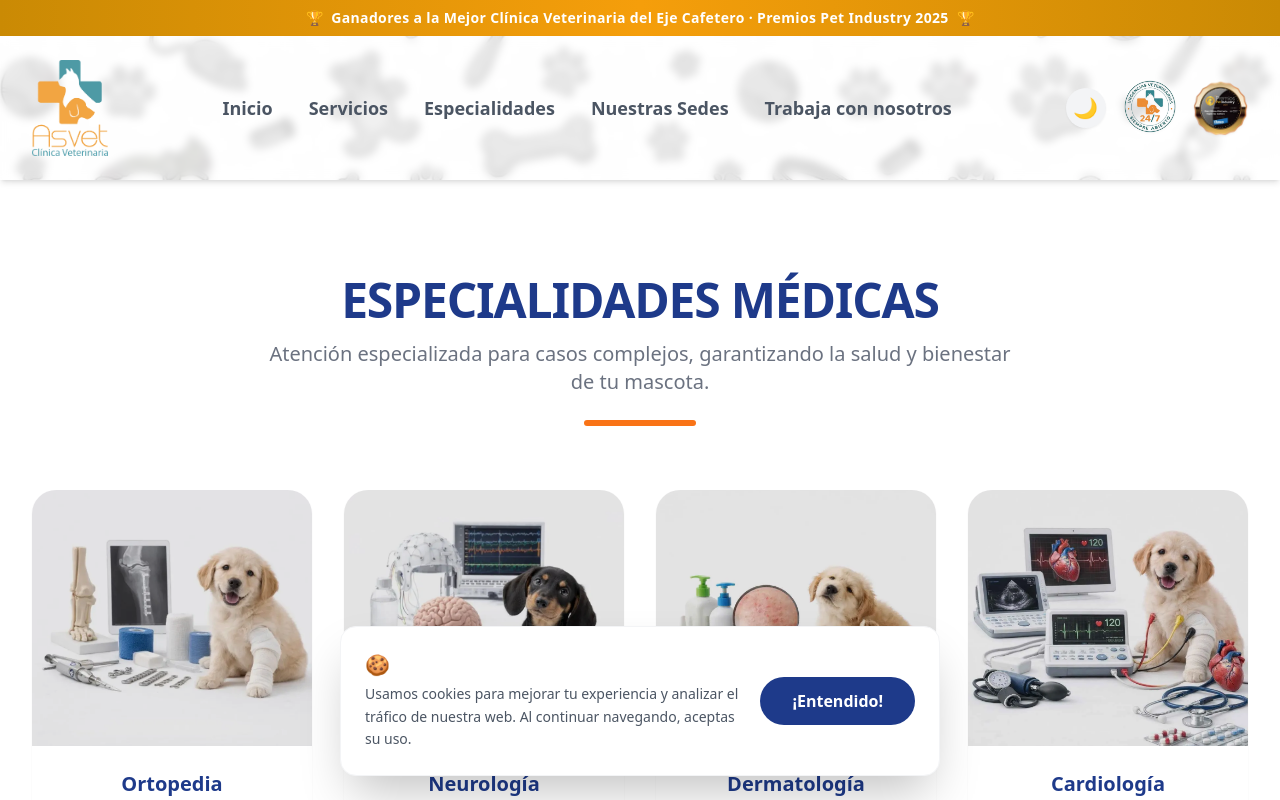
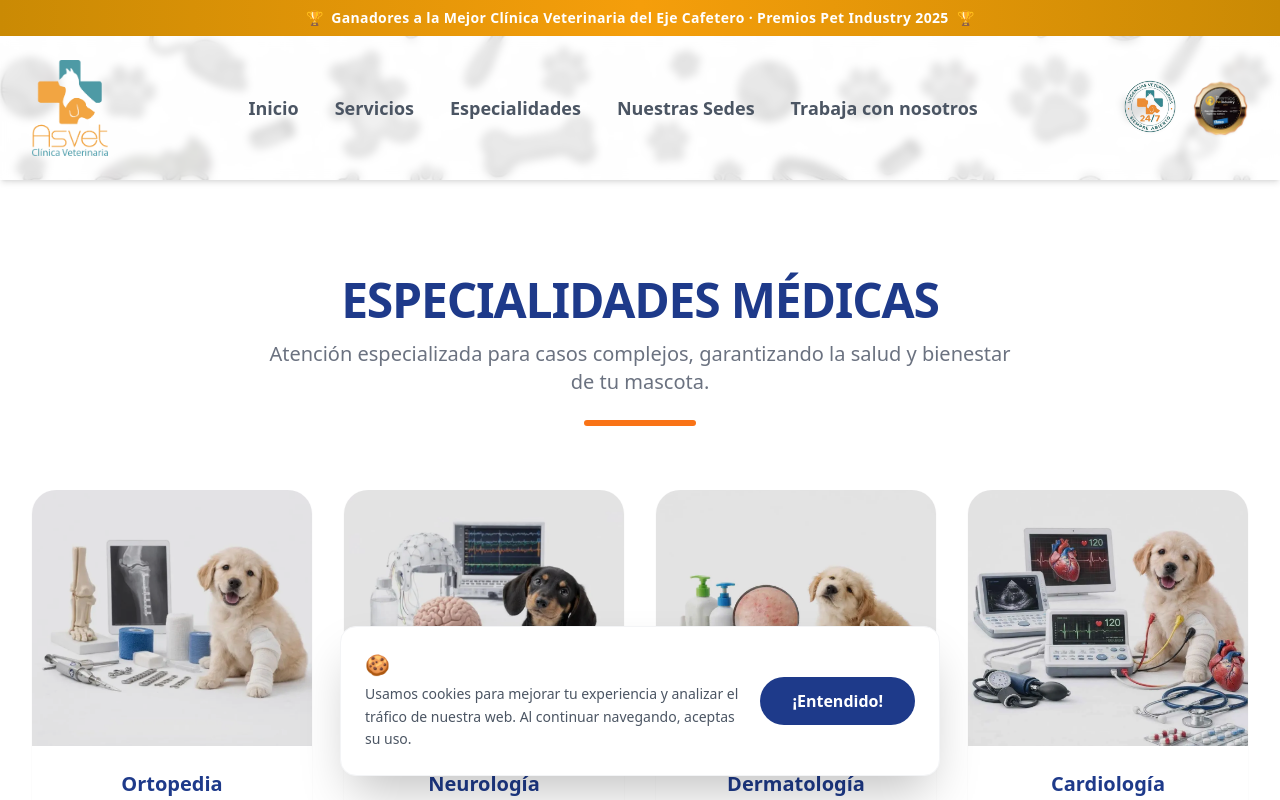
Before and after one commit to AlejandroGiron97/Asvet, an Angular app: page /especializaciones in a window 1280 px wide. Shown: the top 800 px of the page. Built offline with nearby package versions, Linux system fonts and the light colour scheme.

Commit message:
mode DarkAutomations

```diff
--- a/src/app/services/theme.service.ts
+++ b/src/app/services/theme.service.ts
@@ -6,18 +6,14 @@ export class ThemeService {
 
   constructor() {
     if (typeof window === 'undefined') return;
-    const saved       = localStorage.getItem('asvet_theme');
-    const prefersDark = window.matchMedia('(prefers-color-scheme: dark)').matches;
-    const dark        = saved ? saved === 'dark' : prefersDark;
+    const dark = this.esHoraNocturna();
     this.isDark.set(dark);
     this.apply(dark);
   }
 
-  toggle() {
-    const next = !this.isDark();
-    this.isDark.set(next);
-    this.apply(next);
-    localStorage.setItem('asvet_theme', next ? 'dark' : 'light');
+  private esHoraNocturna(): boolean {
+    const hora = new Date().getHours();
+    return hora >= 18 || hora < 6;
   }
 
   private apply(dark: boolean) {
--- a/src/app/shared/header/header.component.html
+++ b/src/app/shared/header/header.component.html
@@ -48,18 +48,8 @@
         </a>
       </nav>
 
-      <!-- Logos + toggle dark -->
+      <!-- Logos desktop -->
       <div class="hidden md:flex items-center gap-3">
-        <button (click)="theme.toggle()"
-                aria-label="Cambiar tema"
-                class="w-10 h-10 rounded-full flex items-center justify-center
-                       bg-gray-100 dark:bg-gray-700
-                       hover:bg-orange-100 dark:hover:bg-orange-900/40
-                       text-gray-700 dark:text-yellow-300
-                       transition-all duration-300 shadow-sm">
-          <span *ngIf="!theme.isDark()" class="text-xl">🌙</span>
-          <span *ngIf="theme.isDark()"  class="text-xl">☀️</span>
-        </button>
         <img src="img/urgenciasNuevo.webp" alt="Urgencias 24 Horas"
              width="56" height="56"
              class="h-16 w-auto drop-shadow-sm relative z-10 mr-[15px]">
@@ -69,15 +59,7 @@
       </div>
 
       <!-- Hamburguesa móvil -->
-      <div class="md:hidden flex items-center gap-2">
-        <button (click)="theme.toggle()"
-                aria-label="Cambiar tema"
-                class="w-9 h-9 rounded-full flex items-center justify-center
-                       bg-gray-100 dark:bg-gray-700 text-gray-700 dark:text-yellow-300
-                       transition-all duration-300">
-          <span *ngIf="!theme.isDark()" class="text-lg">🌙</span>
-          <span *ngIf="theme.isDark()"  class="text-lg">☀️</span>
-        </button>
+      <div class="md:hidden flex items-center">
         <button (click)="toggleMenu()"
                 aria-label="Abrir menú"
                 class="text-blue-900 dark:text-white hover:text-orange-500 focus:outline-none transition-colors">
--- a/src/app/shared/header/header.component.ts
+++ b/src/app/shared/header/header.component.ts
@@ -1,7 +1,6 @@
 import { Component, inject } from '@angular/core';
 import { CommonModule } from '@angular/common';
 import { Router, RouterModule } from '@angular/router';
-import { ThemeService } from '../../services/theme.service';
 
 @Component({
   selector: 'app-header',
@@ -12,8 +11,7 @@ import { ThemeService } from '../../services/theme.service';
 })
 export class HeaderComponent {
   private router = inject(Router);
-  theme          = inject(ThemeService);
-  menuAbierto    = false;
+  menuAbierto = false;
 
   toggleMenu() { this.menuAbierto = !this.menuAbierto; }
 
```
